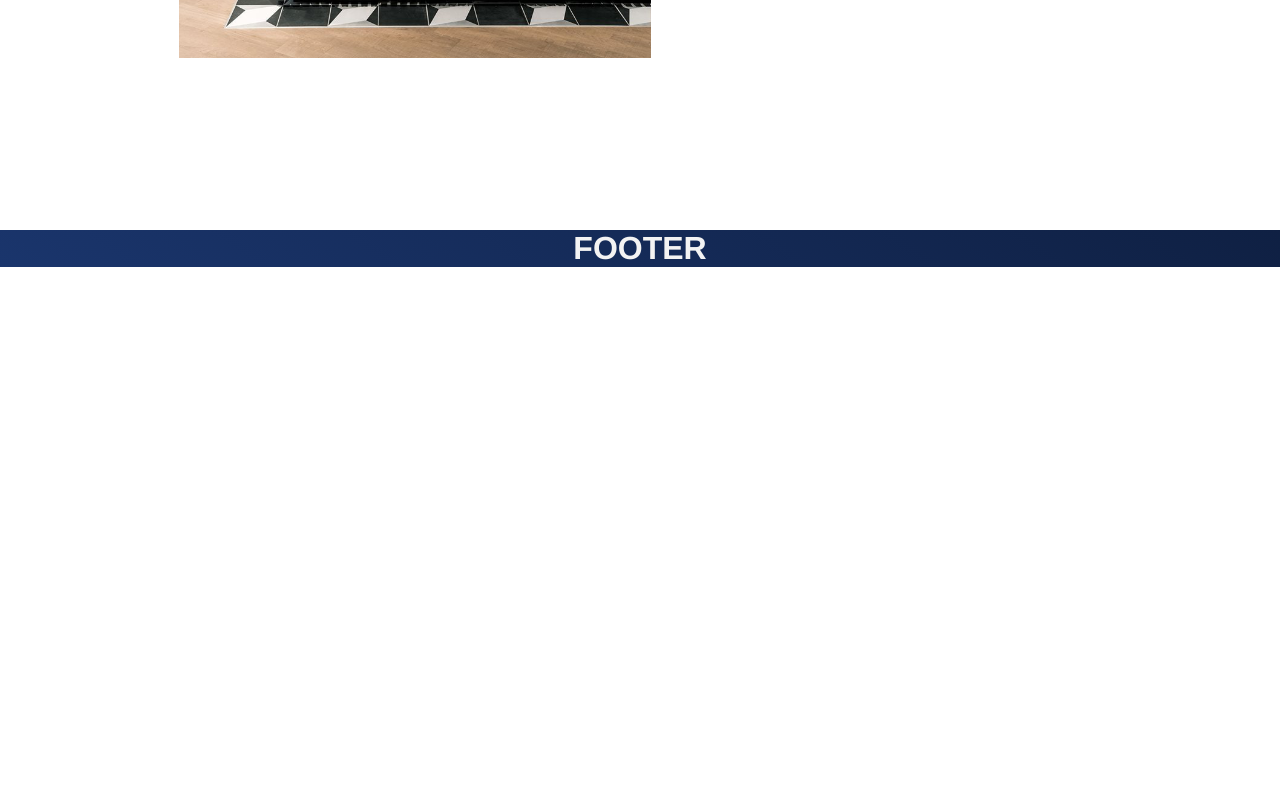
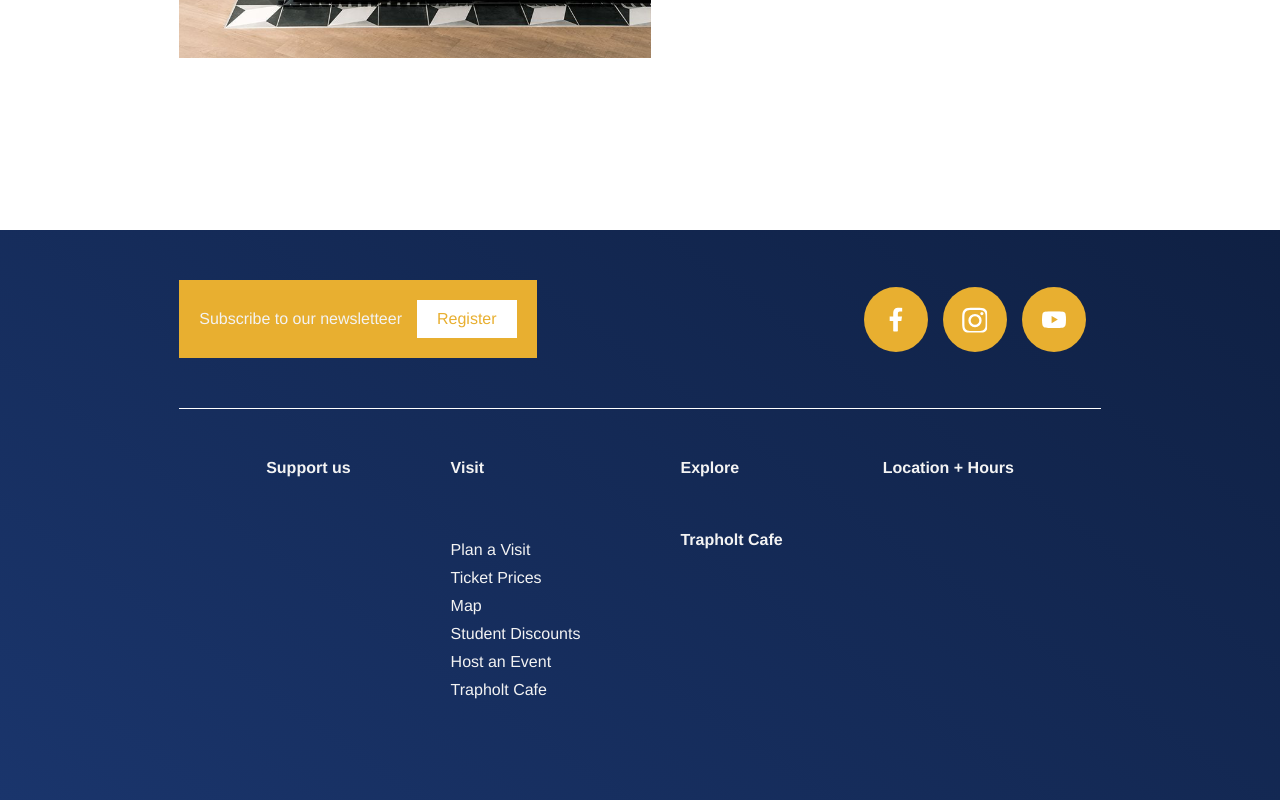
Before and after one commit to kaloyankolev13/trapholt_dk, a Vue app: page / in a window 1280 px wide. Shown: the part 2799-3599 px from the top of the page. Before the commit the page ends 3066 px from the top, so only its background shows below. Built offline with nearby package versions, Linux system fonts and the light colour scheme.

Commit message:
finished the homepage

```diff
--- a/src/components/Footer.vue
+++ b/src/components/Footer.vue
@@ -1,6 +1,208 @@
 <template>
   <div id="container">
-    <h1>FOOTER</h1>
+    <div class="footer">
+      <div class="newsletter">
+        <p>Subscribe to our newsletteer</p>
+        <p class="btn">Register</p>
+      </div>
+      <div class="social">
+        <svg
+          xmlns="http://www.w3.org/2000/svg"
+          xmlns:xlink="http://www.w3.org/1999/xlink"
+          width="64"
+          height="65"
+          viewBox="0 0 64 65"
+        >
+          <defs>
+            <clipPath id="clip-path">
+              <rect
+                id="Rectangle_21"
+                data-name="Rectangle 21"
+                width="12.757"
+                height="24"
+                fill="#fff"
+              />
+            </clipPath>
+          </defs>
+          <g
+            id="Group_19"
+            data-name="Group 19"
+            transform="translate(-1361 -3561)"
+          >
+            <ellipse
+              id="Ellipse_6"
+              data-name="Ellipse 6"
+              cx="32"
+              cy="32.5"
+              rx="32"
+              ry="32.5"
+              transform="translate(1361 3561)"
+              fill="#e8af30"
+            />
+            <g
+              id="Group_15"
+              data-name="Group 15"
+              transform="translate(1386.424 3581.5)"
+            >
+              <g id="Group_10" data-name="Group 10" clip-path="url(#clip-path)">
+                <path
+                  id="Path_9"
+                  data-name="Path 9"
+                  d="M11.921,13.4l.661-4.311H8.446V6.29a2.156,2.156,0,0,1,2.43-2.329h1.881V.291A22.959,22.959,0,0,0,9.419,0C6.012,0,3.786,2.064,3.786,5.8V9.087H0V13.4H3.786V23.819a15.087,15.087,0,0,0,4.66,0V13.4Z"
+                  fill="#fff"
+                />
+              </g>
+            </g>
+          </g>
+        </svg>
+        <svg
+          xmlns="http://www.w3.org/2000/svg"
+          xmlns:xlink="http://www.w3.org/1999/xlink"
+          width="64"
+          height="65"
+          viewBox="0 0 64 65"
+        >
+          <defs>
+            <clipPath id="clip-path">
+              <rect
+                id="Rectangle_18"
+                data-name="Rectangle 18"
+                width="25.803"
+                height="25.803"
+                fill="#fff"
+              />
+            </clipPath>
+          </defs>
+          <g
+            id="Group_20"
+            data-name="Group 20"
+            transform="translate(-1446 -3561)"
+          >
+            <ellipse
+              id="Ellipse_7"
+              data-name="Ellipse 7"
+              cx="32"
+              cy="32.5"
+              rx="32"
+              ry="32.5"
+              transform="translate(1446 3561)"
+              fill="#e8af30"
+            />
+            <g
+              id="Group_5"
+              data-name="Group 5"
+              transform="translate(1470.099 3588.599)"
+            >
+              <g
+                id="Group_4"
+                data-name="Group 4"
+                transform="translate(-5 -7)"
+                clip-path="url(#clip-path)"
+              >
+                <path
+                  id="Path_4"
+                  data-name="Path 4"
+                  d="M12.9,0C9.4,0,8.958.015,7.582.078a9.425,9.425,0,0,0-3.132.6A6.3,6.3,0,0,0,2.166,2.166,6.3,6.3,0,0,0,.678,4.45a9.425,9.425,0,0,0-.6,3.132C.015,8.958,0,9.4,0,12.9s.015,3.943.078,5.319a9.41,9.41,0,0,0,.6,3.131,6.292,6.292,0,0,0,1.488,2.285A6.315,6.315,0,0,0,4.45,25.125a9.457,9.457,0,0,0,3.132.6c1.376.063,1.816.078,5.319.078s3.943-.015,5.319-.078a9.457,9.457,0,0,0,3.132-.6,6.6,6.6,0,0,0,3.772-3.773,9.442,9.442,0,0,0,.6-3.131c.063-1.376.078-1.816.078-5.319s-.015-3.943-.078-5.319a9.457,9.457,0,0,0-.6-3.132,6.3,6.3,0,0,0-1.488-2.284A6.3,6.3,0,0,0,21.353.678a9.425,9.425,0,0,0-3.132-.6C16.845.015,16.405,0,12.9,0m0,2.325c3.445,0,3.853.013,5.213.076a7.133,7.133,0,0,1,2.4.443,4.016,4.016,0,0,1,1.484.965,4.015,4.015,0,0,1,.965,1.484,7.126,7.126,0,0,1,.443,2.4c.062,1.361.076,1.769.076,5.213s-.014,3.853-.076,5.213a7.133,7.133,0,0,1-.443,2.4,4.269,4.269,0,0,1-2.449,2.449,7.133,7.133,0,0,1-2.4.443c-1.361.062-1.769.076-5.213.076s-3.853-.014-5.213-.076a7.133,7.133,0,0,1-2.4-.443,4.015,4.015,0,0,1-1.484-.965,4.016,4.016,0,0,1-.965-1.484,7.133,7.133,0,0,1-.443-2.4c-.063-1.361-.076-1.769-.076-5.213s.013-3.853.076-5.213a7.126,7.126,0,0,1,.443-2.4,4.016,4.016,0,0,1,.965-1.484,4.016,4.016,0,0,1,1.484-.965,7.133,7.133,0,0,1,2.4-.443c1.361-.063,1.769-.076,5.213-.076"
+                  transform="translate(0 0)"
+                  fill="#fff"
+                />
+                <path
+                  id="Path_5"
+                  data-name="Path 5"
+                  d="M11.607,15.908a4.3,4.3,0,1,1,4.3-4.3,4.3,4.3,0,0,1-4.3,4.3m0-10.926a6.625,6.625,0,1,0,6.625,6.625,6.624,6.624,0,0,0-6.625-6.625"
+                  transform="translate(1.295 1.295)"
+                  fill="#fff"
+                />
+                <path
+                  id="Path_6"
+                  data-name="Path 6"
+                  d="M17.574,5.093a1.548,1.548,0,1,1-1.548-1.548,1.548,1.548,0,0,1,1.548,1.548"
+                  transform="translate(3.762 0.921)"
+                  fill="#fff"
+                />
+              </g>
+            </g>
+          </g>
+        </svg>
+        <svg
+          xmlns="http://www.w3.org/2000/svg"
+          xmlns:xlink="http://www.w3.org/1999/xlink"
+          width="64"
+          height="65"
+          viewBox="0 0 64 65"
+        >
+          <defs>
+            <clipPath id="clip-path">
+              <rect
+                id="Rectangle_19"
+                data-name="Rectangle 19"
+                width="24"
+                height="16.8"
+                transform="translate(0 0)"
+                fill="#fff"
+              />
+            </clipPath>
+          </defs>
+          <g
+            id="Group_21"
+            data-name="Group 21"
+            transform="translate(-1529 -3561)"
+          >
+            <ellipse
+              id="Ellipse_8"
+              data-name="Ellipse 8"
+              cx="32"
+              cy="32.5"
+              rx="32"
+              ry="32.5"
+              transform="translate(1529 3561)"
+              fill="#e8af30"
+            />
+            <g
+              id="Group_7"
+              data-name="Group 7"
+              transform="translate(1549 3585.151)"
+            >
+              <g id="Group_6" data-name="Group 6" clip-path="url(#clip-path)">
+                <path
+                  id="Path_7"
+                  data-name="Path 7"
+                  d="M23.5,2.623A3.007,3.007,0,0,0,21.377.5C19.5,0,12,0,12,0S4.495,0,2.623.5A3.007,3.007,0,0,0,.5,2.623,31.207,31.207,0,0,0,0,8.4a31.193,31.193,0,0,0,.5,5.776A3.005,3.005,0,0,0,2.623,16.3c1.872.5,9.377.5,9.377.5s7.5,0,9.377-.5A3,3,0,0,0,23.5,14.176,31.254,31.254,0,0,0,24,8.4a31.268,31.268,0,0,0-.5-5.777M9.6,12V4.8l6.235,3.6L9.6,12"
+                  fill="#fff"
+                />
+              </g>
+            </g>
+          </g>
+        </svg>
+      </div>
+    </div>
+    <div class="footer-text">
+      <div class="col col-1">
+        <p><b>Support us</b></p>
+      </div>
+      <div class="col col-2">
+        <p><b>Visit</b></p>
+        <br />
+        <br />
+        <br />
+        <p>Plan a Visit</p>
+        <p>Ticket Prices</p>
+        <p>Map</p>
+        <p>Student Discounts</p>
+        <p>Host an Event</p>
+        <p>Trapholt Cafe</p>
+      </div>
+      <div class="col col-3">
+        <p><b>Explore</b></p>
+        <br />
+        <br />
+        <br />
+        <p><b>Trapholt Cafe</b></p>
+      </div>
+      <div class="col col-4">
+        <p><b>Location + Hours</b></p>
+      </div>
+    </div>
   </div>
 </template>
 
@@ -10,6 +212,50 @@ export default {};
 
 <style lang="scss" scoped>
 #container {
+  height: 570px;
   background: linear-gradient(35deg, #1a356c, #0f2043);
+  justify-content: space-between;
+}
+.footer {
+  display: flex;
+  justify-content: space-between;
+  align-items: center;
+  margin: auto;
+  padding: 50px 0;
+  width: 72%;
+  border-bottom: 1px solid #fff;
+
+  .newsletter {
+    display: flex;
+    align-items: center;
+    background: #e8af30;
+
+    padding: 20px;
+    .btn {
+      background: #fff;
+      padding: 10px 20px;
+      color: #e8af30;
+      margin-left: 15px;
+    }
+  }
+  .social {
+    display: flex;
+    svg {
+      margin-right: 15px;
+    }
+  }
+}
+.footer-text {
+  display: flex;
+  justify-content: center;
+  margin: auto;
+  width: 100%;
+  .col {
+    padding: 50px;
+    text-align: left;
+  }
+  .col-2 p {
+    margin-bottom: 10px;
+  }
 }
 </style>
```
